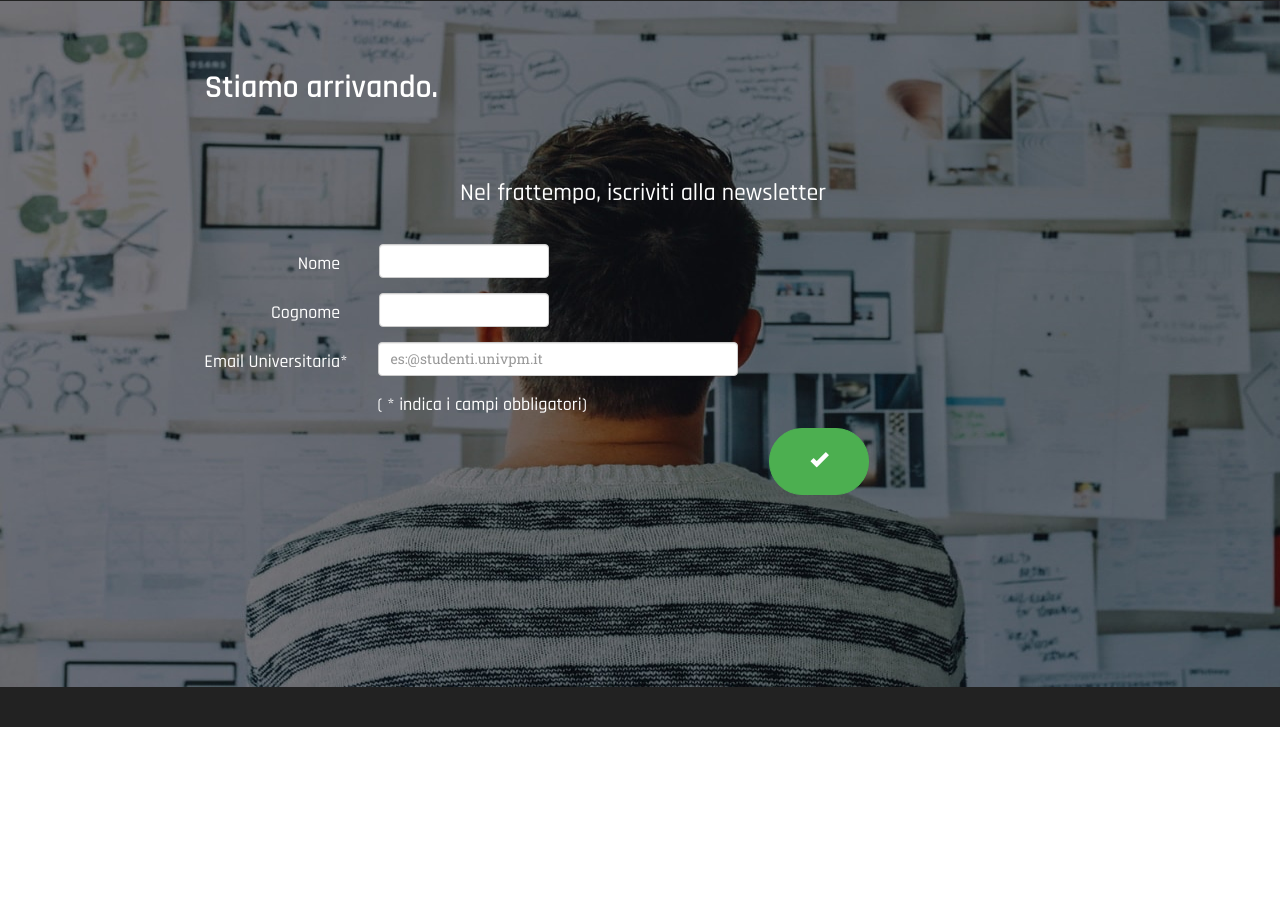
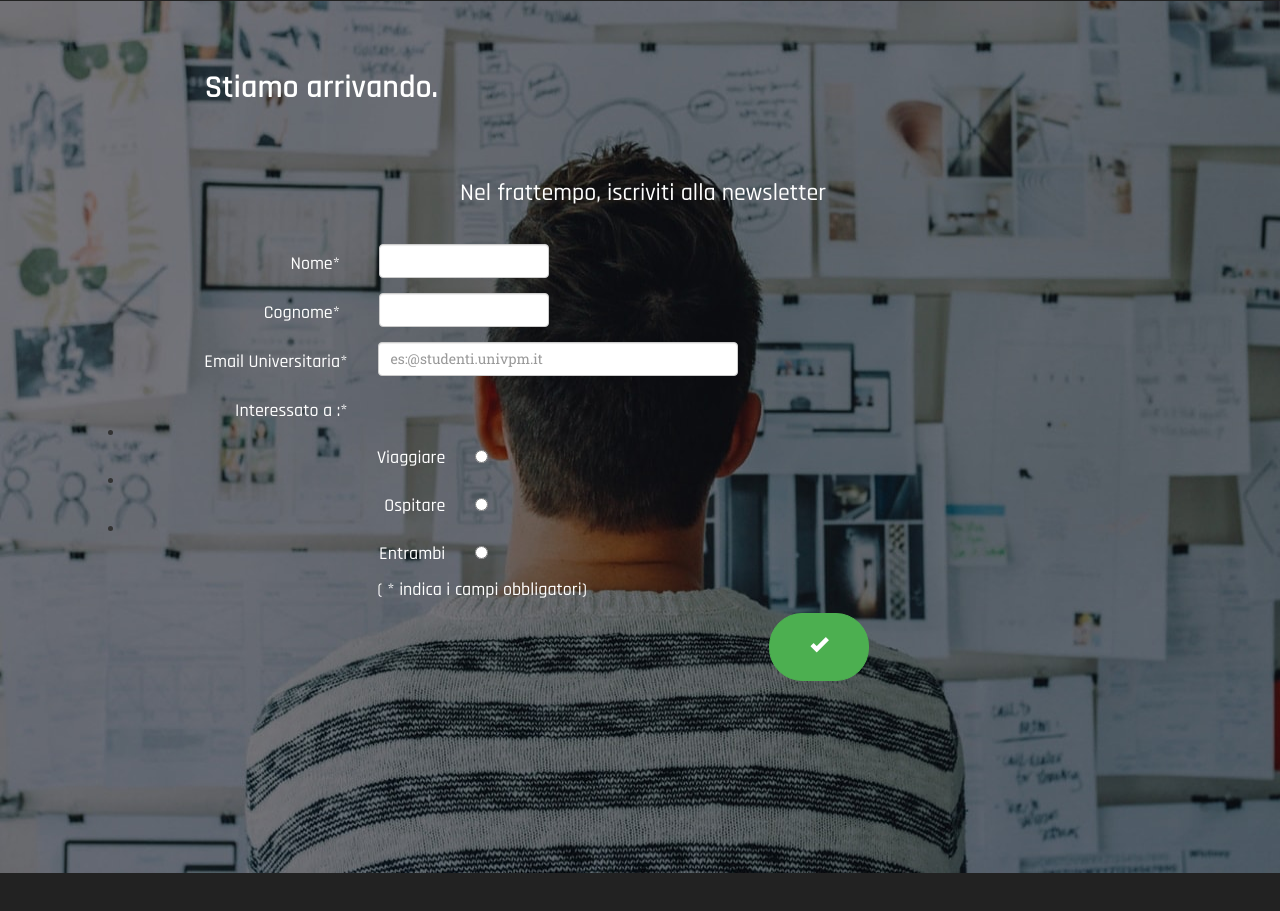
Before and after one commit to Giachelli/giachelli.github.io, a website: page index.html in a window 1280 px wide. Shown: the part 4398-5309 px from the top of the page. Before the commit the page ends 5125 px from the top, so only its background shows below. Drawn offline with nearby package versions, Linux system fonts and the light colour scheme; a script that the page names is missing; a web font is replaced by a local one.

Commit message:
radio buttons

```diff
--- a/index.html
+++ b/index.html
@@ -300,7 +300,7 @@
 			        <div id="mc_embed_signup_scroll">
 			 	        <div class="form-group">
 				 	        <div class="row">
-                                <label for="mce-FNAME" class="col-xs-3 col-sm-3 control-label label-font">Nome</label>
+                                <label for="mce-FNAME" class="col-xs-3 col-sm-3 control-label label-font">Nome*</label>
                                 <div class="col-xs-offset-1 col-xs-5 col-sm-2 piuSinistra">
 	                                <input type="text" class="form-control" value="" name="FNAME" id="mce-FNAME" placeholder="">
 	                            </div>
@@ -308,7 +308,7 @@
 			 	        </div>
 			 	        <div class="form-group">
 				 	        <div class="row">
-                                <label for="mce-LNAME" class="col-xs-3 col-sm-3 control-label label-font">Cognome</label>
+                                <label for="mce-LNAME" class="col-xs-3 col-sm-3 control-label label-font">Cognome*</label>
                                 <div class="col-xs-offset-1 col-xs-5 col-sm-2  piuSinistra">
                                     <input type="text" class="form-control" value="" name="LNAME" id="mce-LNAME" placeholder="">
                                 </div>
@@ -320,6 +320,37 @@
 					               <input type="email" name="EMAIL" value="" class="form-control required email" id="mce-EMAIL" placeholder="es:@studenti.univpm.it">
 			 		         </div>
 			 		    </div>
+			 		    <div class="mc-field-group">
+				 		    <div class="row">
+                                    <label class="col-xs-3 col-sm-3 control-label label-font">Interessato a :*</label>
+				 		    </div>
+                            <ul>
+	                            <li>
+	                                <div class="row">
+	                                    <label for="mce-MMERGE4-0" class="col-xs-3 col-sm-3 control-label label-font ancoraPiuSinistra">Viaggiare</label>
+	                                    <div class="col-xs-5 col-sm-2 piuSotto">
+	                                        <input type="radio" value="Viaggiare" name="MMERGE4" id="mce-MMERGE4-0">
+	                                    </div>
+	                                </div>
+	                            </li>
+                                <li>
+                                    <div class="row">
+                                        <label for="mce-MMERGE4-1" class="col-xs-3 col-sm-3 control-label label-font ancoraPiuSinistra">Ospitare</label>
+                                        <div class="col-xs-5 col-sm-2 piuSotto">
+                                            <input type="radio" value="Ospitare" name="MMERGE4" id="mce-MMERGE4-1">
+                                        </div>
+                                    </div>
+                                </li>
+                                <li>
+                                    <div class="row">
+                                        <label for="mce-MMERGE4-2" class="col-xs-3 col-sm-3 control-label label-font ancoraPiuSinistra">Entrambi</label>
+                                        <div class="col-xs-5 col-sm-2 piuSotto">
+	                                        <input type="radio" value="Entrambi" name="MMERGE4" id="mce-MMERGE4-2">
+                                        </div>
+                                    </div>
+                                </li>
+                                </ul>
+                        </div>
 	                    <div id="mce-responses" class="clear">
 		                      <div class="response font-color" id="mce-error-response" style="display:none"></div>
 		                      <div class="response font-color" id="mce-success-response" style="display:none"></div>
@@ -331,6 +362,7 @@
 		                </div>
 		                <div class="clear btn-more-left">
 		                <button type="submit" class="btn btn-info btn-circle btn-xl btn-xl-estensione"><i class="glyphicon glyphicon-ok"></i></button>
+		                </div>
 		            </div>
 			    </form>
 		    </div>
```
Also changed, not shown: css/lensooni.min.css.
